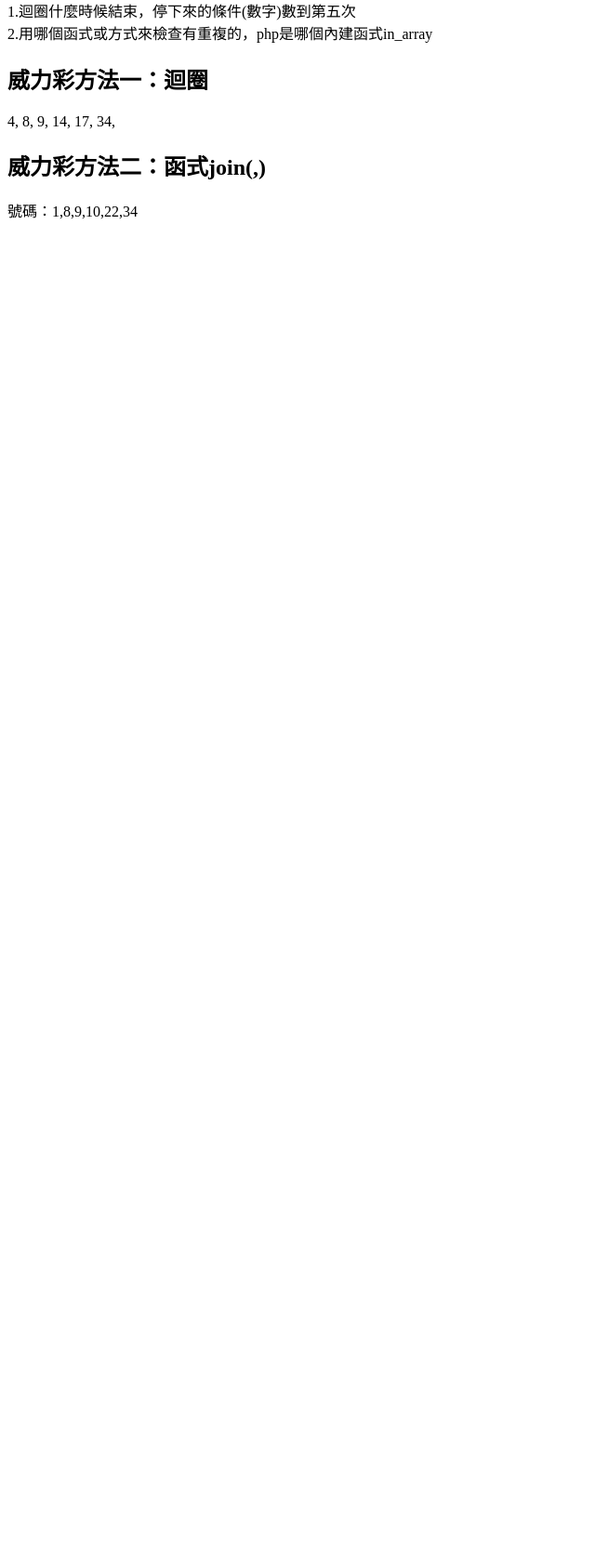
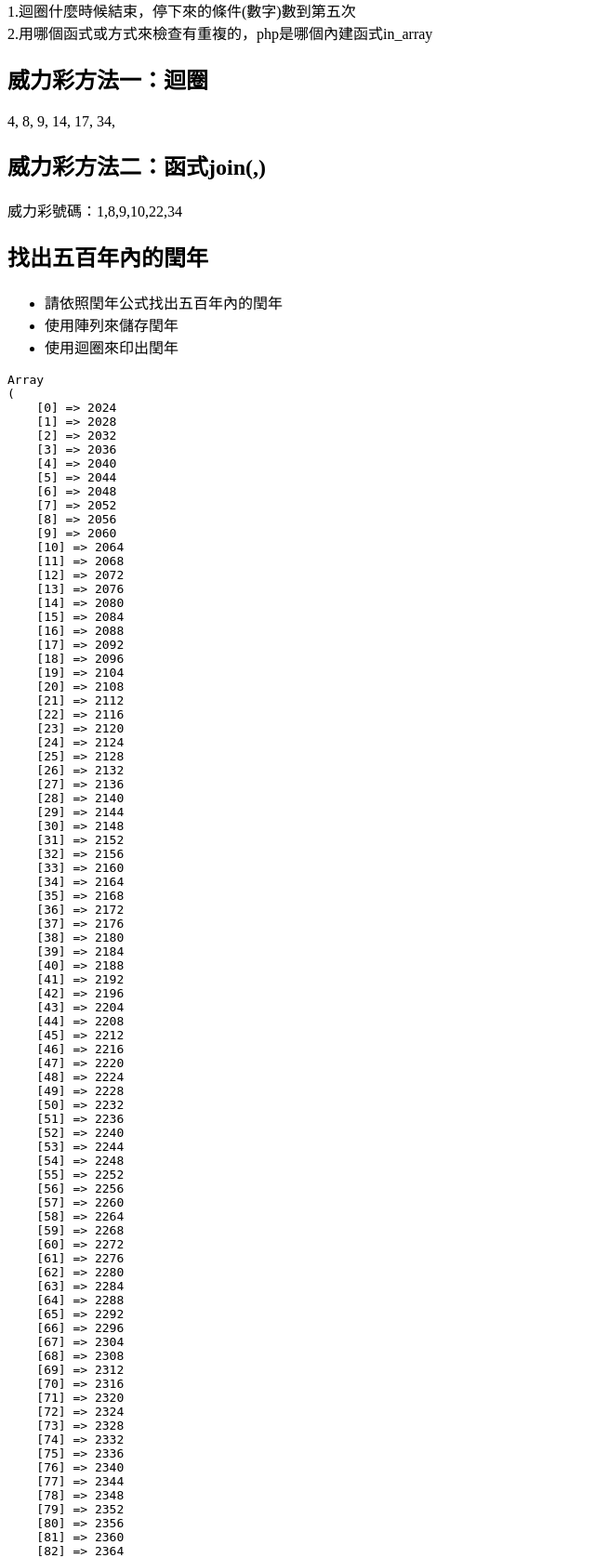
Before and after one commit to youyu129/github-test, a PHP site: page /array2.php in a window 1280 px wide. Shown: the part 236-1912 px from the top of the page at 93% size, without its empty margins (0-640 px from the left). Before the commit the page ends 472 px from the top, so only its background shows below. Run offline with PHP 8.4, Linux system fonts and the light colour scheme.

Commit message:
新增陣列_天干地支

```diff
--- a/array2.php
+++ b/array2.php
@@ -49,7 +49,109 @@ while(count($nums)<6){
     }
 }
 sort($nums);
-echo "號碼：" . join("," ,$nums);
+echo "威力彩號碼：" . join("," ,$nums);
 ?>
+
+<h2>找出五百年內的閏年</h2>
+
+<ul>
+    <li>請依照閏年公式找出五百年內的閏年</li>
+    <li>使用陣列來儲存閏年</li>
+    <li>使用迴圈來印出閏年</li>
+</ul>
+<?php
+$leap=[];
+
+for ($i=2024; $i <=2524 ; $i++) {
+    if($i%4==0 && ($i%100!=0 || $i%400==0)){
+        $leap[]=$i;
+    }
+}
+
+echo "<pre>";
+print_r($leap);
+echo "</pre>";
+
+?>
+<h2>
+已知西元1024年為甲子年，請設計一支程式，可以接受任一西元年份，輸出對應的天干地支的年別。(利用迴圈)</h2>
+<ul>
+<li>天干：甲乙丙丁戊己庚辛壬癸</li>
+<li>地支：子丑寅卯辰巳午未申酉戌亥</li>
+<li>天干地支配對：甲子、乙丑、丙寅….甲戌、乙亥、丙子….</li>
+</ul>
+<h2>天干地支表</h2>
+<?php
+$sky=["甲","乙","丙","丁","戊","己","庚","辛","壬","癸"];
+$land=["子","丑","寅","卯","辰","巳","午","未","申","酉","戌","亥"];
+
+$sl=[];
+echo "<table>";
+for($i=0;$i<6;$i++){
+    echo "<tr>";
+    for($j=0;$j<10;$j++){
+        $cellnum=10*$i+$j;
+        $landIndex=$cellnum%12;
+        echo "<td>";
+        echo $sky[$j];
+        echo $land[$landIndex];
+        echo "<td>";
+    }
+    echo "</tr>";
+}
+echo "</table>";
+
+// echo "<pre>";
+// print_r($sl);
+// echo "</pre>";
+?>
+<h2>天干地支迴圈</h2>
+<?php
+$sky=["甲","乙","丙","丁","戊","己","庚","辛","壬","癸"];
+$land=["子","丑","寅","卯","辰","巳","午","未","申","酉","戌","亥"];
+
+$sl=[];
+
+for($i=0;$i<6;$i++){
+
+    for($j=0;$j<10;$j++){
+        $cellnum=10*$i+$j;
+        $landIndex=$cellnum%12;
+        $sl[]=$sky[$j].$land[$landIndex];
+    }
+}
+$year=2024;
+echo "西元" . $year . "年是" . $sl[($year-4)%60] . "年";
+
+
+
+
+// $year=2058;
+// $baseYear = 1024;
+
+// $gan = ['甲', '乙', '丙', '丁', '戊', '己', '庚', '辛', '壬', '癸'];
+
+// $zhi = ['子', '丑', '寅', '卯', '辰', '巳', '午', '未', '申', '酉', '戌', '亥'];
+
+// $ganIndex = ($year-$baseYear) % 10;
+// $zhiIndex = ($year-$baseYear) % 12;
+// echo "西元 " . $year . " 年的天干地支是：" . $gan[$ganIndex] . $zhi[$zhiIndex];
+
+// foreach ($gan as $key => $value) {
+//     foreach ($zhi as $key => $value) {
+//         echo
+
+//     }
+//     # code...
+// }
+?>
+
+&nbsp;
+&nbsp;
+&nbsp;
+&nbsp;
+&nbsp;
+&nbsp;
+
 </body>
 </html>
```
